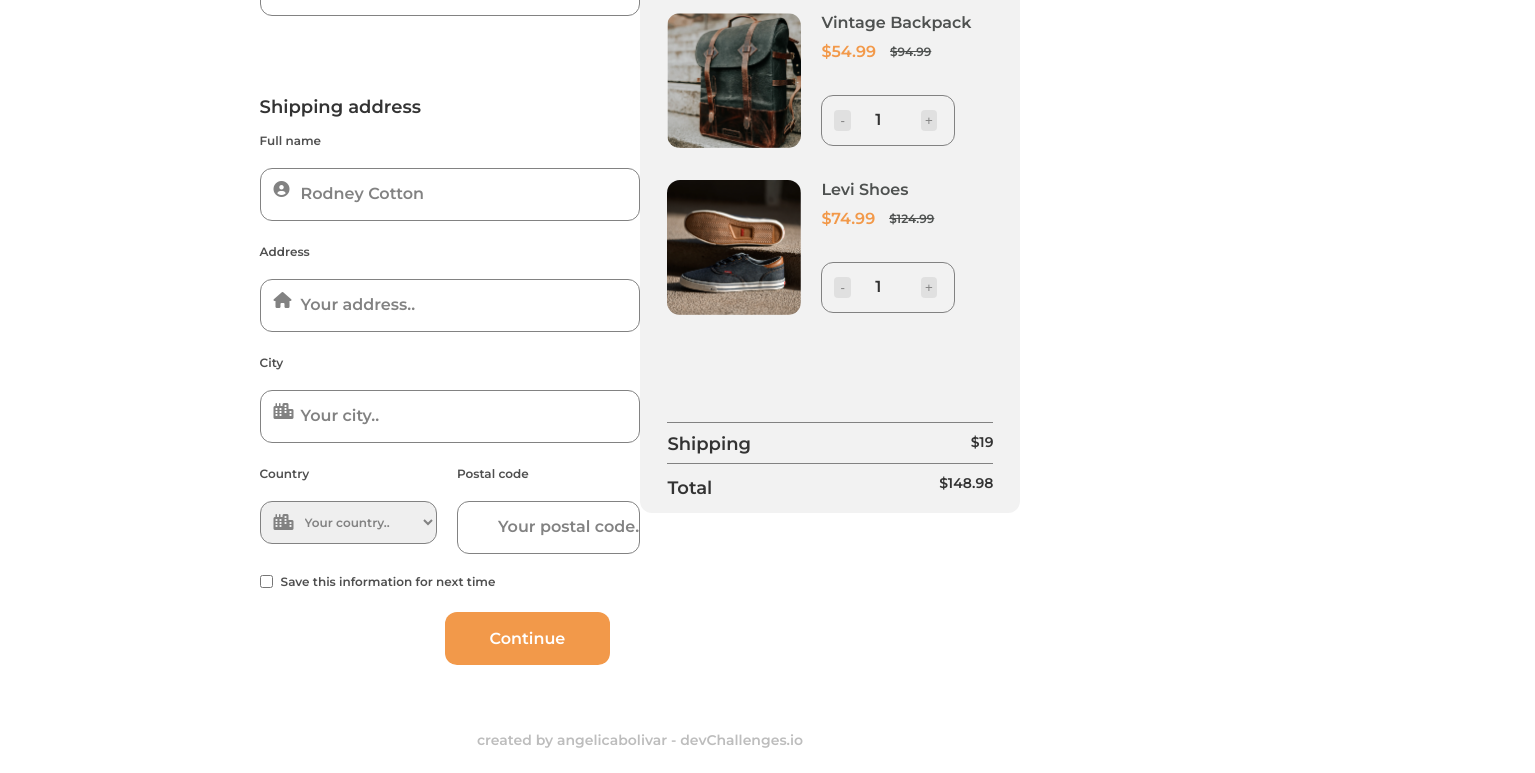
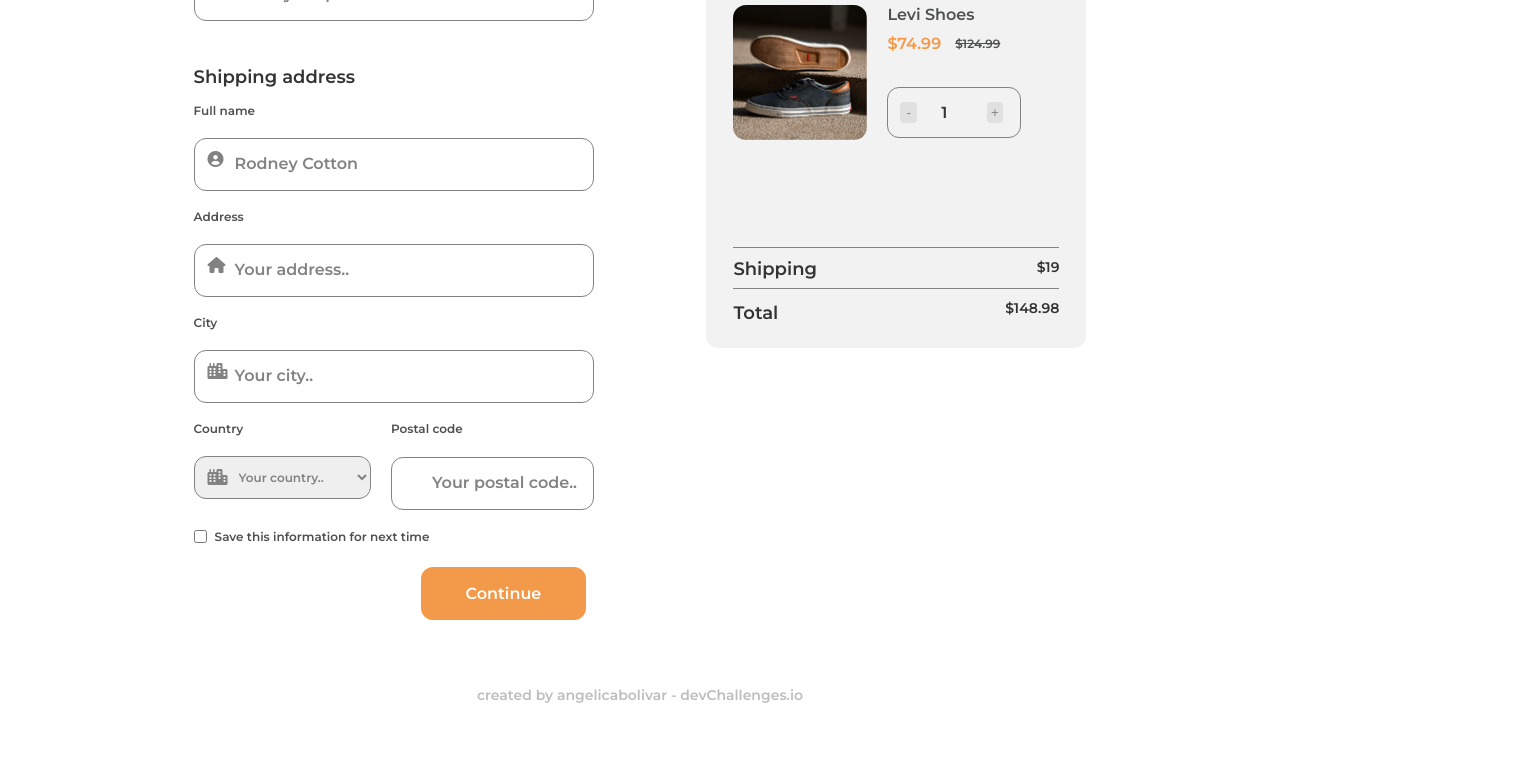
Before and after one commit to angelicabolivar/checkout_page, a plain HTML site: page index.html in a window 1280 px wide. Shown: the part 354-1127 px from the top of the page, 1535 px wide, since content can reach past the window. After the commit the page ends 1082 px from the top, so only its background shows below. Drawn offline with Linux system fonts and the light colour scheme.

Commit message:
Desktop layout

```diff
--- a/css/style.scss
+++ b/css/style.scss
@@ -147,7 +147,7 @@ body {
       margin-bottom: 12px;
   }
   .shipping {
-      margin-top: 40px;
+      margin-top: 30px;
   }
   .form-label {
       font-size: 10px;
@@ -173,6 +173,8 @@ body {
       position: relative;
   }
   .form-input-icon {
+      width: 20px;
+      height: 16px;
       position:relative;
       left: 14px;
       top: 31px;
@@ -182,6 +184,7 @@ body {
     display: flex;
     justify-content: center;
     flex-direction: flex-start;
+    width: 100%;
 
   }
   select {
@@ -235,16 +238,19 @@ footer {
         display: flex;
         flex-direction: row-reverse;
         justify-content: center;
-        align-items: center;
+        align-items: flex-start;
     }
-    /*.title {
-        position:absolute;
-        left: 240px;
-        top:64px;
-    }*/
+    .title {
+        position:relative;
+        left: 255px;
+        top:30px;
+        margin-bottom: 30px;
+    }
     .order {
         max-width: 380px;
-        max-height: 530px;
+        max-height: 540px;
+        margin-left: 112px;
+        margin-top: 58px;
 
     }
     .order-items__item {
@@ -296,13 +302,13 @@ footer {
             font-size: 18px;
         }
         .shipping {
-            margin-top: 60px;
+            margin-top: 30px;
         }
         .form-label {
             font-size: 12px;
         }
         .form_input {
-            margin-bottom: 20px;
+            margin-bottom: 15px;
             padding: 18px 0px;
             width: 100%;
         }
@@ -330,4 +336,7 @@ footer {
 
 
     }
+    .button {
+        left: 227px;
+    }
 }
```
Also changed, not shown: css/style.css.
